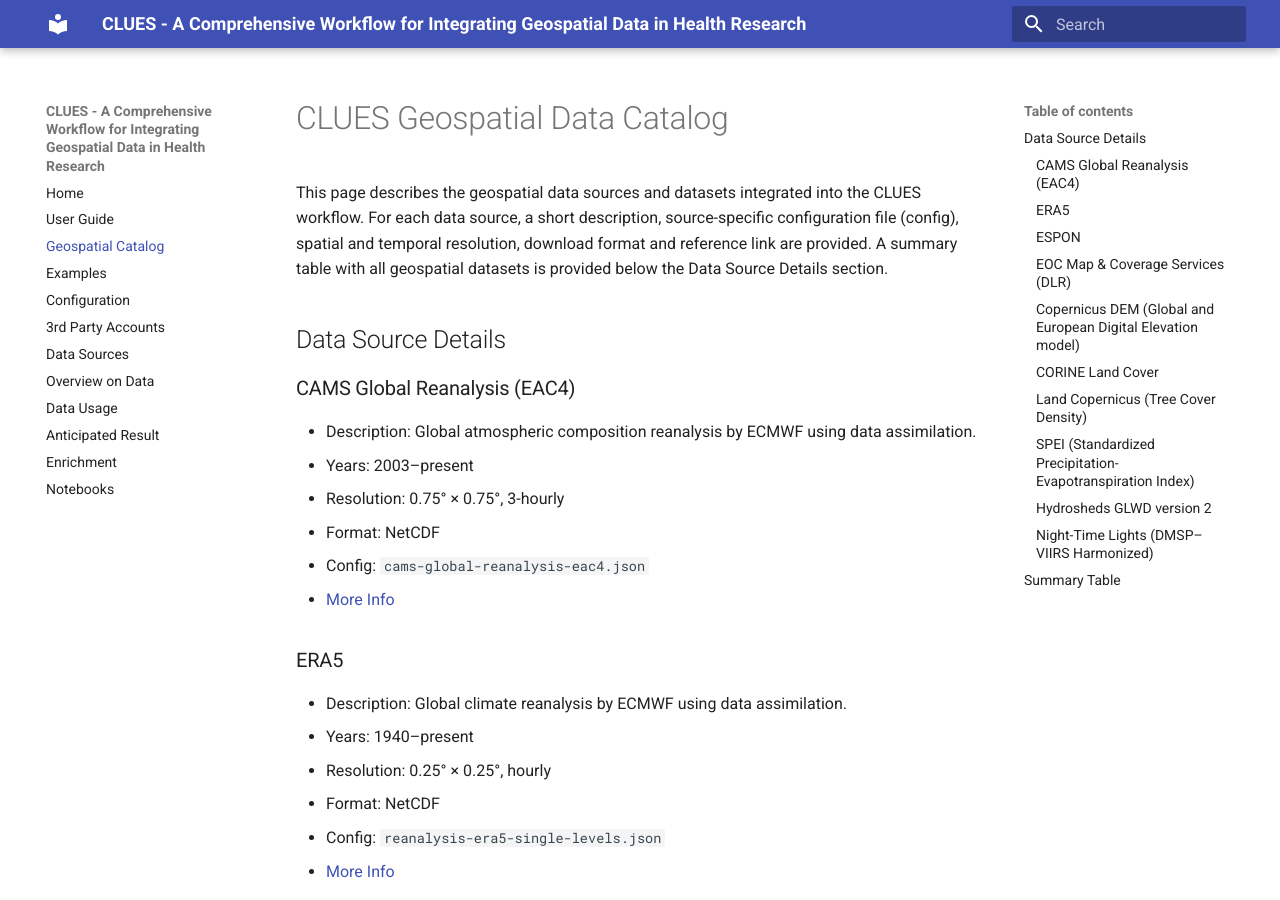
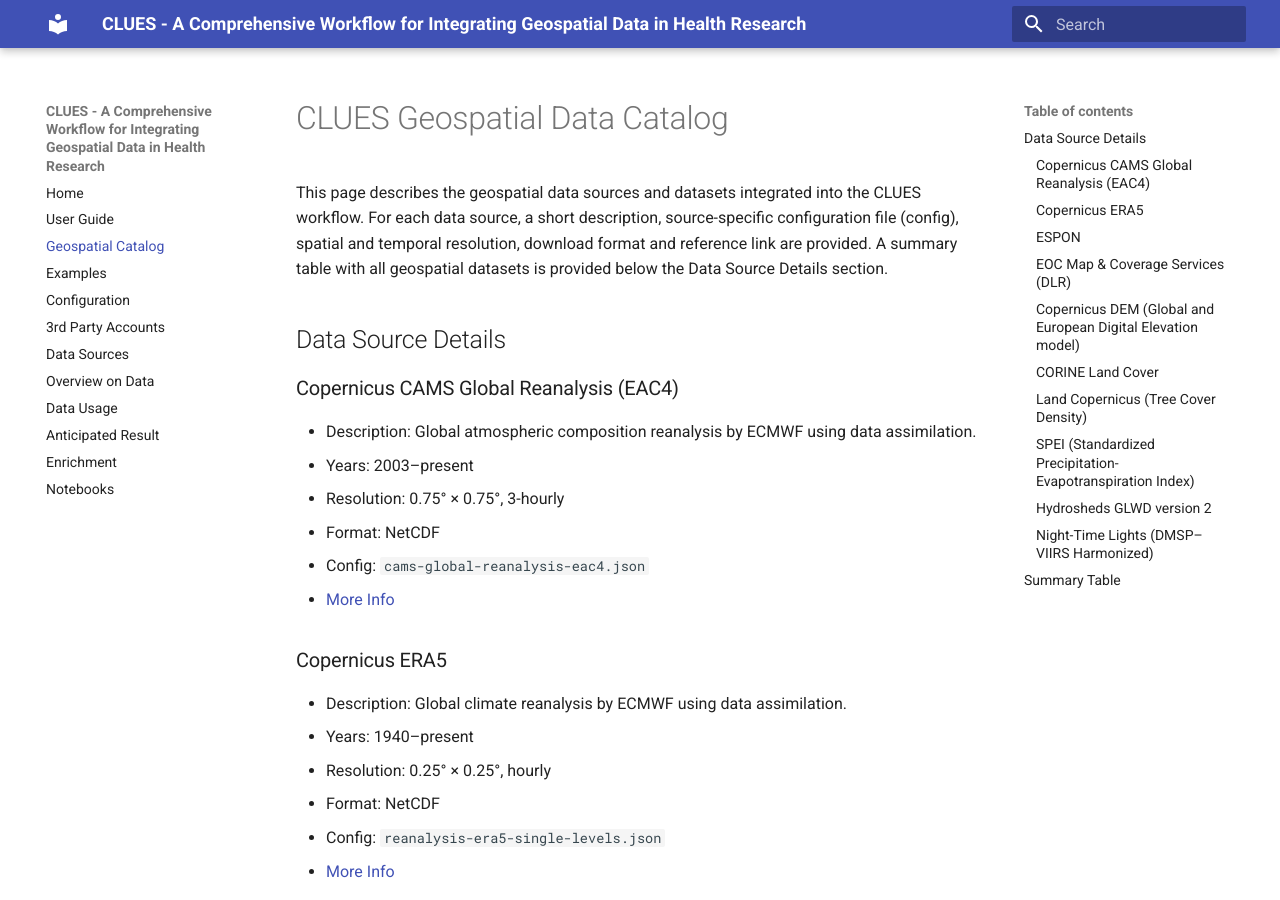
Before and after one commit to BIH-DMBS/CLUES, an MkDocs documentation site: the page built from docs/dataCatalog.md, in a window 1280 px wide and 900 px high. Built offline with MkDocs 1.6.1 and Material for MkDocs 9.7.7, drawn with Linux system fonts in a browser that asks for light colours.

Commit message:
Update dataCatalog.md

```diff
--- a/docs/dataCatalog.md
+++ b/docs/dataCatalog.md
@@ -3,7 +3,7 @@
 
 ## Data Source Details
 
-### CAMS Global Reanalysis (EAC4)
+### Copernicus CAMS Global Reanalysis (EAC4)
 - Description: Global atmospheric composition reanalysis by ECMWF using data assimilation.
 - Years: 2003–present
 - Resolution: 0.75° × 0.75°, 3-hourly
@@ -11,7 +11,7 @@
 - Config: `cams-global-reanalysis-eac4.json`
 - [More Info](https://ads.atmosphere.copernicus.eu/datasets/cams-global-reanalysis-eac4?tab=overview)
 
-### ERA5
+### Copernicus ERA5
 - Description: Global climate reanalysis by ECMWF using data assimilation.
 - Years: 1940–present
 - Resolution: 0.25° × 0.25°, hourly
```
Also changed, not shown: other parts of docs/dataCatalog.md (+2 -2 lines).
